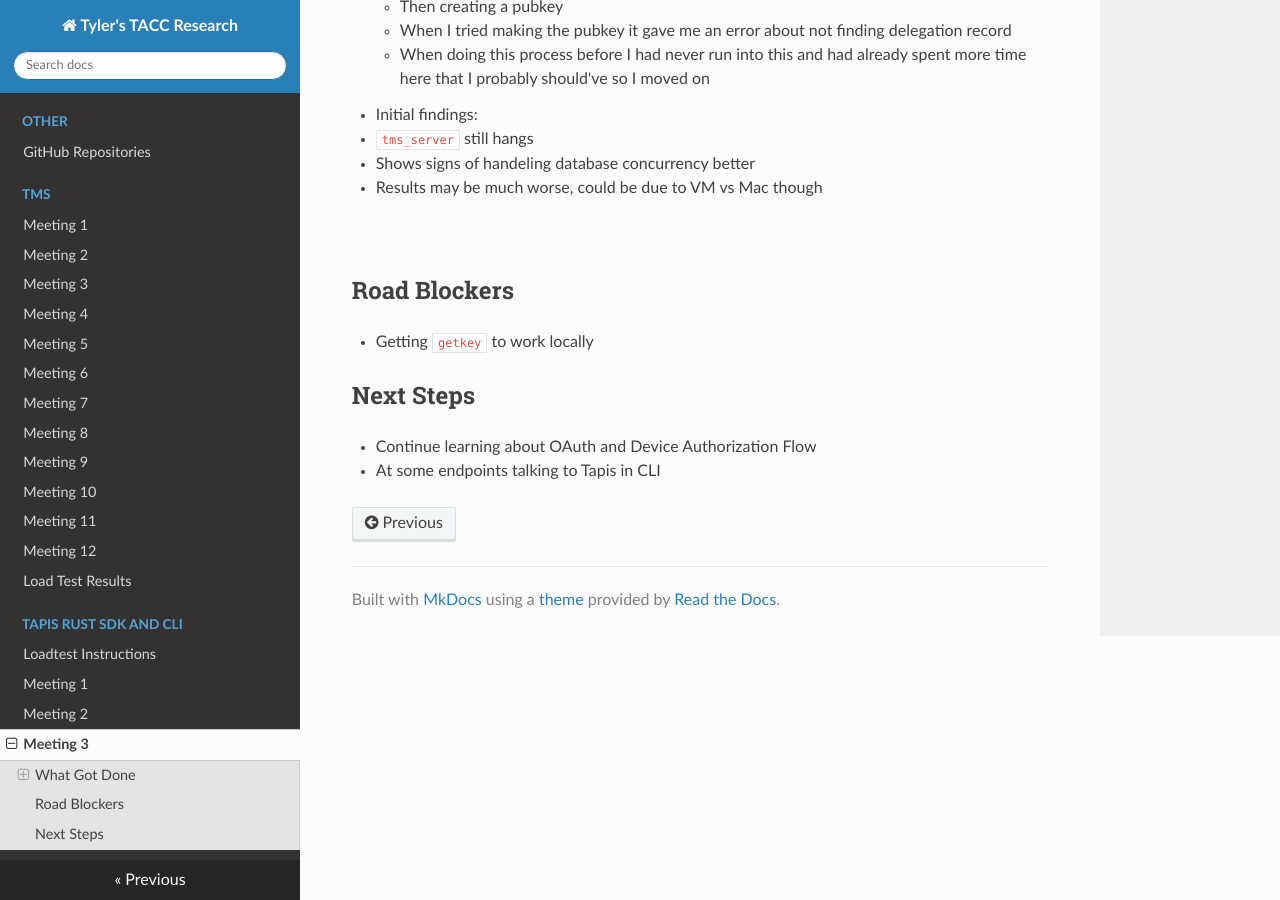
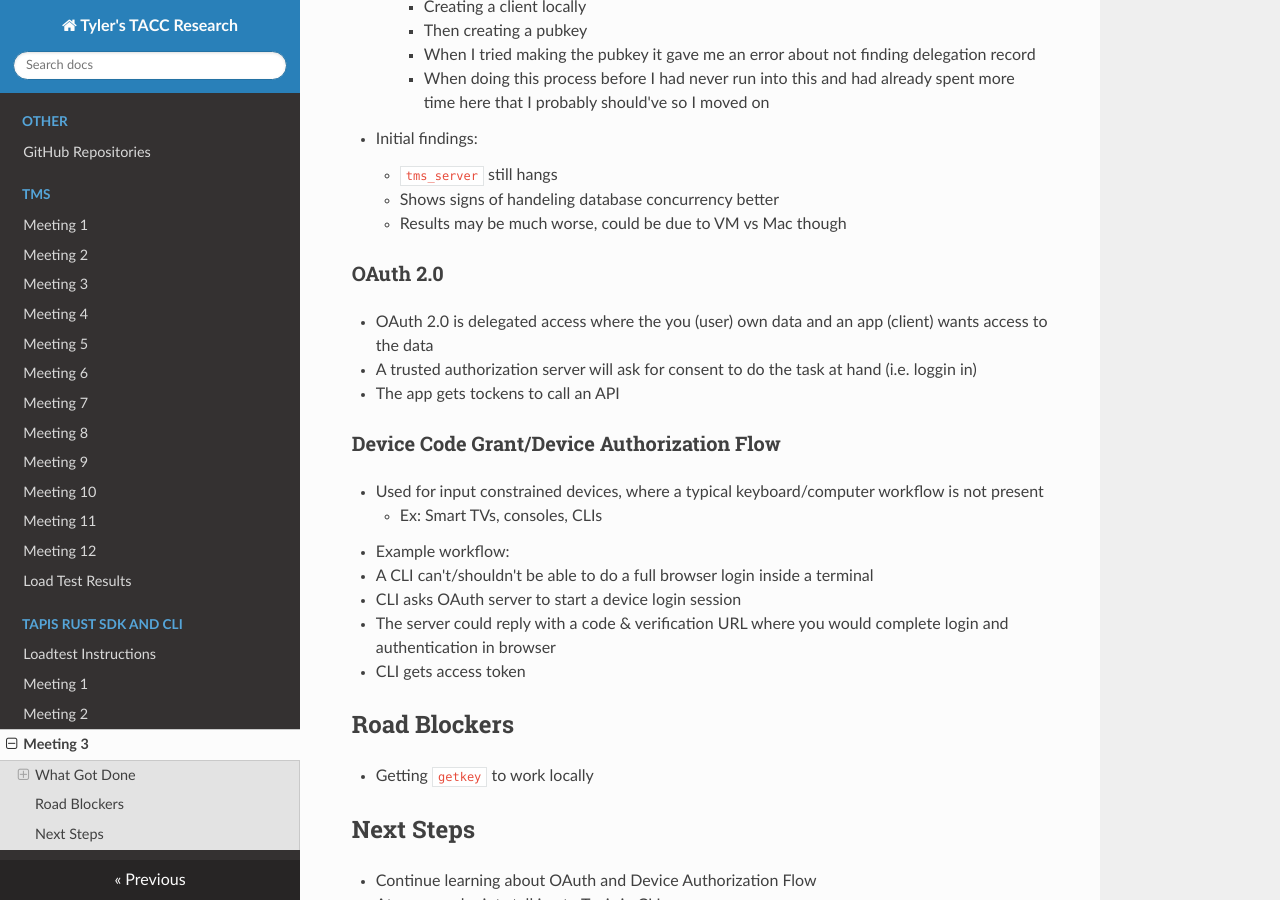
Before and after one commit to tyler0852/tylers-tacc-research, an MkDocs documentation site: the page built from docs/tapis/meeting-3.md, in a window 1280 px wide and 900 px high, scrolled down 880 px. Built offline with MkDocs 1.6.1, drawn with Linux system fonts in a browser that asks for light colours; nearby versions of some CDN libraries.

Commit message:
Update meeting-3.md

````diff
--- a/docs/tapis/meeting-3.md
+++ b/docs/tapis/meeting-3.md
@@ -28,23 +28,37 @@ export TMS_PUBKEY_USERID="1"
 ```
 
 - If running locally, in `tms.toml`
-  - `enable_mvp = true`
-  - `enable_test_tenant = true`
+    - `enable_mvp = true`
+    - - `enable_test_tenant = true`
 
 - A caveat...
-  - When running locally, `getkey` wouldn't work
-  - What I tried was:
-    - Creating a client locally
-    - Then creating a pubkey
-    - When I tried making the pubkey it gave me an error about not finding delegation record
-    - When doing this process before I had never run into this and had already spent more time here that I probably should've so I moved on
+    - When running locally, `getkey` wouldn't work
+    - What I tried was:
+        - Creating a client locally
+        - Then creating a pubkey
+        - When I tried making the pubkey it gave me an error about not finding delegation record
+        - When doing this process before I had never run into this and had already spent more time here that I probably should've so I moved on
 
 - Initial findings:
-- `tms_server` still hangs
-- Shows signs of handeling database concurrency better
-- Results may be much worse, could be due to VM vs Mac though
+    - `tms_server` still hangs
+    - Shows signs of handeling database concurrency better
+    - Results may be much worse, could be due to VM vs Mac though
 
-###
+### OAuth 2.0
+
+- OAuth 2.0 is delegated access where the you (user) own data and an app (client) wants access to the data
+- A trusted authorization server will ask for consent to do the task at hand (i.e. loggin in)
+- The app gets tockens to call an API
+
+### Device Code Grant/Device Authorization Flow
+
+- Used for input constrained devices, where a typical keyboard/computer workflow is not present
+    - Ex: Smart TVs, consoles, CLIs
+- Example workflow:
+- A CLI can't/shouldn't be able to do a full browser login inside a terminal
+- CLI asks OAuth server to start a device login session
+- The server could reply with a code & verification URL where you would complete login and authentication in browser
+- CLI gets access token
 
 ## Road Blockers
 - Getting `getkey` to work locally
````
